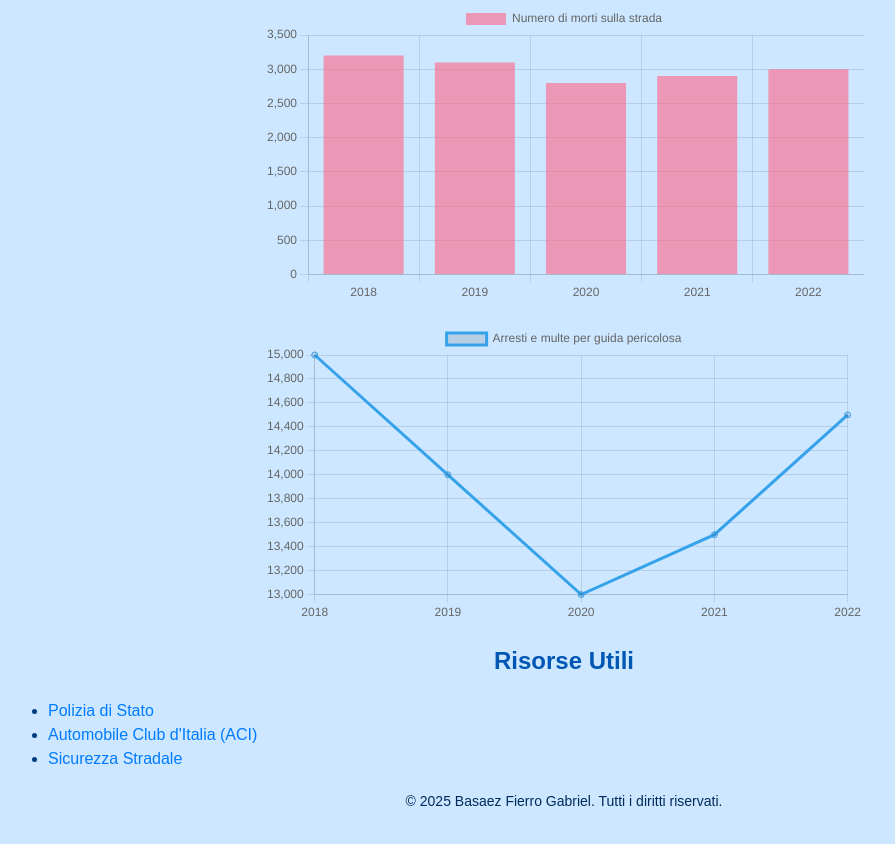
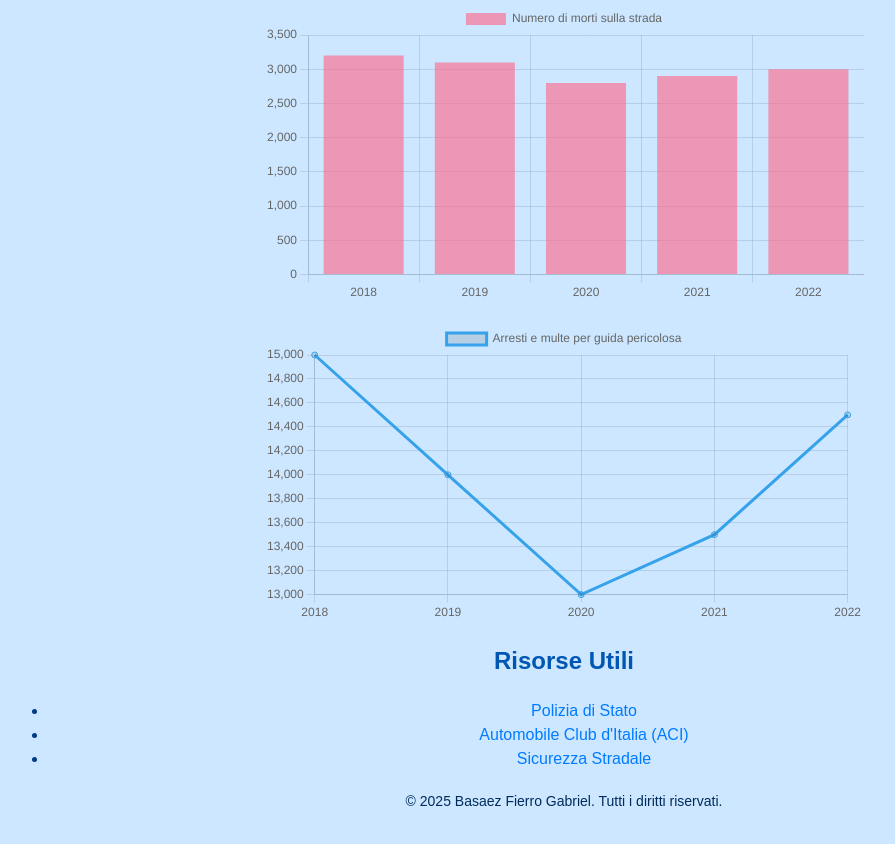
Before and after one commit to giovanethug017/Educivica, a plain HTML site: page Index.html in a window 1280 px wide. Shown: the part 1288-2132 px from the top of the page, without its empty margins (76-971 px from the left). Drawn offline with nearby package versions, Linux system fonts and the light colour scheme.

Commit message:
Index.html

```diff
--- a/Index.html
+++ b/Index.html
@@ -69,7 +69,7 @@
 
         <h3>Effetti delle Droghe sulla Guida</h3>
         <ul>
-            <li><strong>Diminuzione dell'attenzione:</strong>Alcune droghe riducono la concentrazione e la capacità di mantenere l’attenzione sulla strada.</li>
+            <li><strong>Diminuzione dell'attenzione:</strong> Alcune droghe riducono la concentrazione e la capacità di mantenere l’attenzione sulla strada.</li>
             <li><strong>Allucinazioni e perdita di controllo:</strong> Sostanze psicotrope come LSD o cannabis possono alterare la percezione della realtà, causando reazioni imprevedibili alla guida.</li>
             <li><strong>Sonno improvviso e affaticamento:</strong> Alcuni stupefacenti, come gli oppiacei, possono causare stati di sonnolenza improvvisa, aumentando il rischio di perdere il controllo del veicolo.</li>
             <li><strong>Aumento dell'aggressività:</strong> Droghe stimolanti come la cocaina o le anfetamine possono indurre comportamenti spericolati, come il mancato rispetto delle regole stradali.</li>
@@ -92,11 +92,13 @@
         <canvas id="graficoArrestiMulte"></canvas>
     </div>
     <h2 class="center-text">Risorse Utili</h2>
-    <ul>
-        <li><a href="https://www.poliziadistato.it/" target="_blank">Polizia di Stato</a></li>
-        <li><a href="https://www.aci.it/" target="_blank">Automobile Club d'Italia (ACI)</a></li>
-        <li><a href="https://it.wikipedia.org/wiki/Sicurezza_stradale" target="_blank">Sicurezza Stradale</a></li>
-    </ul>
+    <div class="center-text">
+        <ul>
+            <li><a href="https://www.poliziadistato.it/" target="_blank">Polizia di Stato</a></li>
+            <li><a href="https://www.aci.it/" target="_blank">Automobile Club d'Italia (ACI)</a></li>
+            <li><a href="https://it.wikipedia.org/wiki/Sicurezza_stradale" target="_blank">Sicurezza Stradale</a></li>
+        </ul>
+    </div>
 
     <div class="footer">
         © 2025 Basaez Fierro Gabriel. Tutti i diritti riservati.
```
